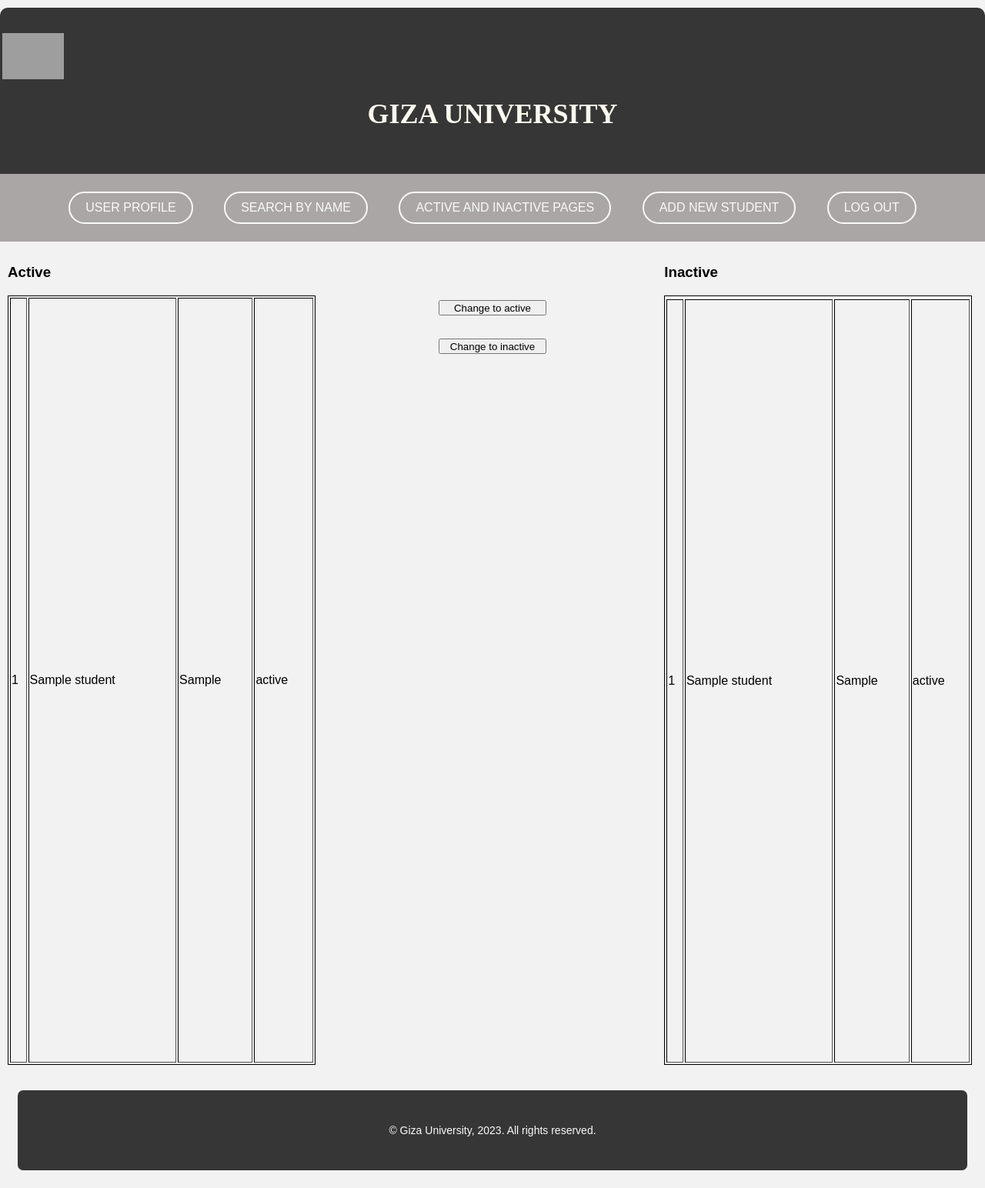
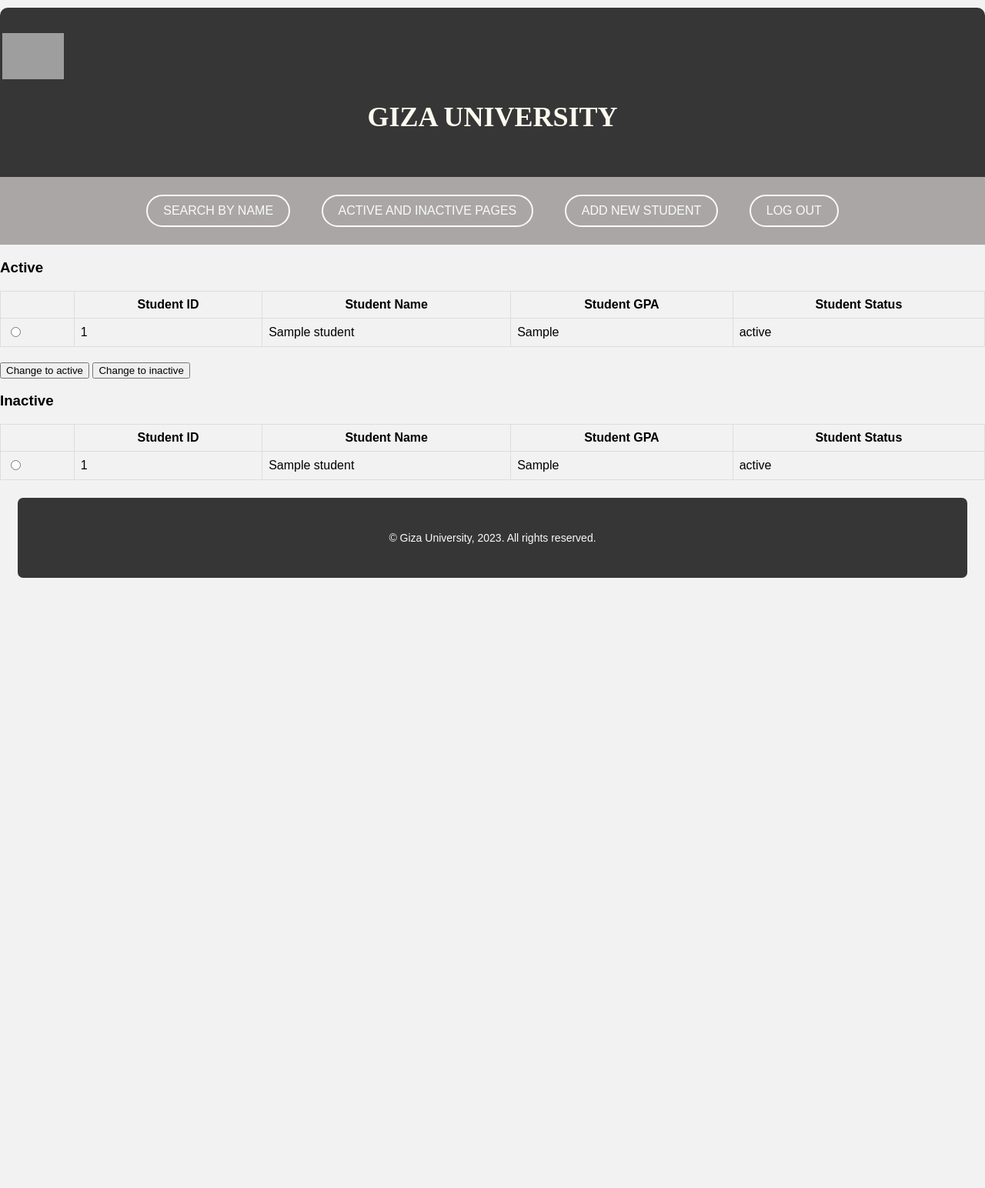
Before and after one commit to assemihab/studentAffairsWebapplication, a Django app: template the application/login/templates/act-in.html in a window 1280 px wide. Shown: the whole page at 77% size. After the commit the page ends 751 px from the top, so only its background shows below. Run offline with Django 3.2, Linux system fonts and the light colour scheme; the template is opened without the code that fills it: most values are stand-ins (such as "Sample title", 1, 10 or a date in 2020); grey boxes are pictures that could not be loaded.

Commit message:
Update act-in.html

```diff
--- a/the application/login/templates/act-in.html
+++ b/the application/login/templates/act-in.html
@@ -1,5 +1,5 @@
 {% load static %}
-<style>
+<!-- <style>
   table {
     border: 1px solid black;
     height: 1000px;
@@ -43,11 +43,33 @@
   h1 {
     text-align: center;
   }
-</style>
+</style> -->
 
 <!DOCTYPE html>
 <html lang="en">
   <head>
+    <style>
+      #actTable,
+      #inactTable {
+        border-collapse: collapse;
+        width: 100%;
+        margin-bottom: 20px;
+      }
+
+      #actTable td,
+      #inactTable td {
+        padding: 8px;
+        border: 1px solid #ddd;
+      }
+
+      #actTable th,
+      #inactTable th {
+        padding: 8px;
+        border: 1px solid #ddd;
+        background-color: #f2f2f2;
+        font-weight: bold;
+      }
+    </style>
     <meta charset="UTF-8" />
     <meta http-equiv="X-UA-Compatible" content="IE=edge" />
     <meta name="viewport" content="width=device-width, initial-scale=1.0" />
@@ -82,7 +104,6 @@
       </div>
     </div>
     <nav>
-      <a href="userprofile.html">User Profile</a>&emsp;
       <!-- <a href="search for student .html"> Search By Name</a>&emsp; -->
       <a href="{% url 'login:searchin' %}"> Search By Name</a>&emsp;
 
@@ -94,8 +115,18 @@
       <div class="column">
         <h3>Active</h3>
         <table border id="actTable">
+          <tr>
+            <th></th>
+            <th>Student ID</th>
+            <th>Student Name</th>
+            <th>Student GPA</th>
+            <th>Student Status</th>
+          </tr>
           {% for student in studentslist %}
           <tr>
+            <td>
+              <input name="activeR" type="radio" id="{{student.student_id }}" />
+            </td>
             <td>{{ student.student_id }}</td>
             <td>{{ student.student_name }}</td>
             <td>{{ student.student_gpa }}</td>
@@ -126,20 +157,92 @@
         <h3>Inactive</h3>
         <table border id="inactTable">
           <tr>
+            <th></th>
+            <th>Student ID</th>
+            <th>Student Name</th>
+            <th>Student GPA</th>
+            <th>Student Status</th>
+          </tr>
           {% for student in inactive %}
           <tr>
+            <td>
+              <input
+                name="inactiveR"
+                type="radio"
+                id="{{student.student_id }}"
+              />
+            </td>
             <td>{{ student.student_id }}</td>
             <td>{{ student.student_name }}</td>
             <td>{{ student.student_gpa }}</td>
             <td>{{ student.student_status }}</td>
           </tr>
           {%endfor%}
-          </tr>
         </table>
       </div>
     </div>
     <footer>
       <p>&copy; Giza University, 2023. All rights reserved.</p>
     </footer>
+    <script>
+      function change(btnName) {
+        if (btnName == "inactive") {
+          var radio = Array.from(document.getElementsByName("activeR"));
+          radio = radio.filter((child) => child.checked)[0];
+          studentid = radio.id;
+          studentStatus = "active";
+          // console.log(studentid);
+          xhttp = new XMLHttpRequest();
+          xhttp.onreadystatechange = function () {
+            if (xhttp.readyState === 4 && xhttp.status === 200) {
+              var response = this.responseText;
+              // resp = JSON.parse(response);
+            }
+          };
+          xhttp.open("POST", "/change_toact/");
+          xhttp.setRequestHeader(
+            "Content-type",
+            "application/x-www-form-urlencoded"
+          );
+          var params =
+            "student_id=" +
+            encodeURIComponent(studentid) +
+            "&student_status=" +
+            encodeURIComponent(studentStatus);
+
+          xhttp.send(params);
+        } else {
+          var radio = Array.from(document.getElementsByName("inactiveR"));
+          radio = radio.filter((child) => child.checked)[0];
+          studentid = radio.id;
+          studentStatus = "inactive";
+          // console.log(studentid);
+          xhttp = new XMLHttpRequest();
+          xhttp.onreadystatechange = function () {
+            if (xhttp.readyState === 4 && xhttp.status === 200) {
+              var response = this.responseText;
+              // resp = JSON.parse(response);
+              console.log(response);
+            }
+          };
+          xhttp.open("POST", "/change_toact/");
+          xhttp.setRequestHeader(
+            "Content-type",
+            "application/x-www-form-urlencoded"
+          );
+          var params =
+            "student_id=" +
+            encodeURIComponent(studentid) +
+            "&student_status=" +
+            encodeURIComponent(studentStatus);
+
+          xhttp.send(params);
+        }
+
+        setTimeout(function () {
+          location.reload();
+        }, 2000);
+      }
+    </script>
   </body>
 </html>
```
Lines whose indentation alone changed are shown as unchanged.
